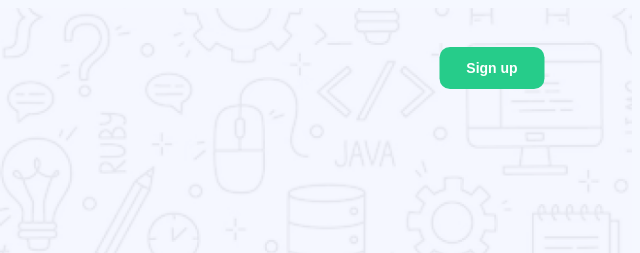
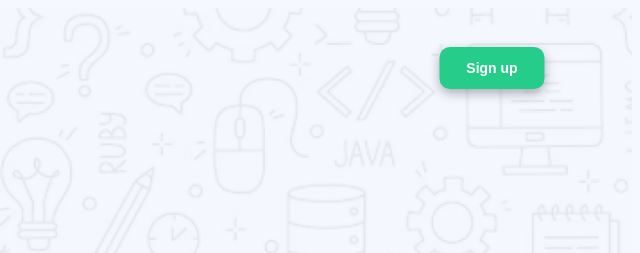
Before and after one commit to Zannatmawa/agency-assignment, a plain HTML site: page index.html in a window 1280 px wide. In both pictures the pointer is over the button "Sign up". Shown: the top 253 px of the page, 640-1280 px from the left. Drawn offline with Linux system fonts and the light colour scheme; files whose address does not match are found by name; a web font is replaced by a local one.

Commit message:
last  commit of this project

```diff
--- a/style.css
+++ b/style.css
@@ -42,8 +42,9 @@ body {
 }
 
 .button:hover {
-   background: #26cc8a;
-     transform: scale(1.05);
+    background: #26cc8a;
+    transform: scale(1.05);
+    box-shadow: 0 4px 10px rgba(0, 0, 0, 0.3);
 }
 
 .text-div {
@@ -181,6 +182,7 @@ body {
     margin-top: 0;
     font-weight: normal;
     color: #404041;
+    margin-bottom: 0;
 }
 
 .user-review {
@@ -190,7 +192,6 @@ body {
 
 .user-review div {
     margin-bottom: 20px;
-
 }
 
 .user-review img {
```
